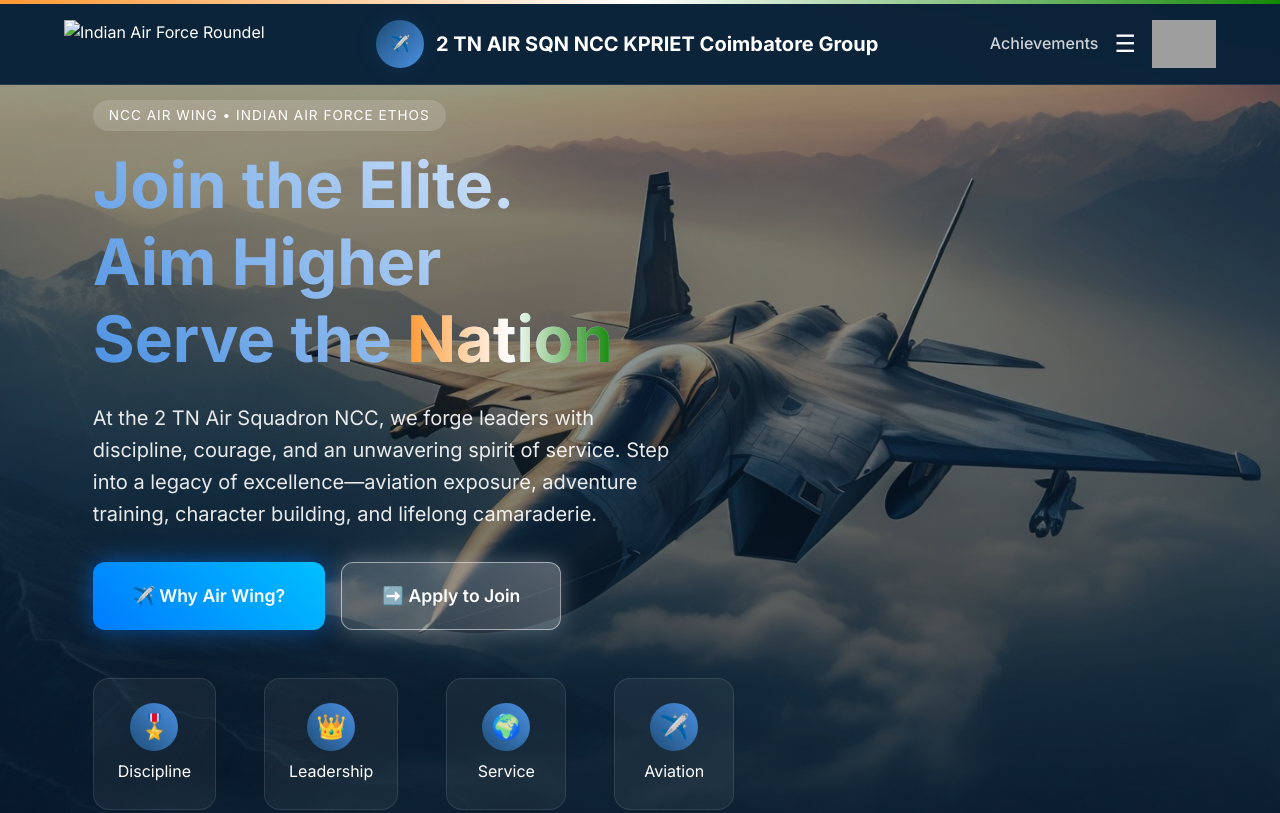
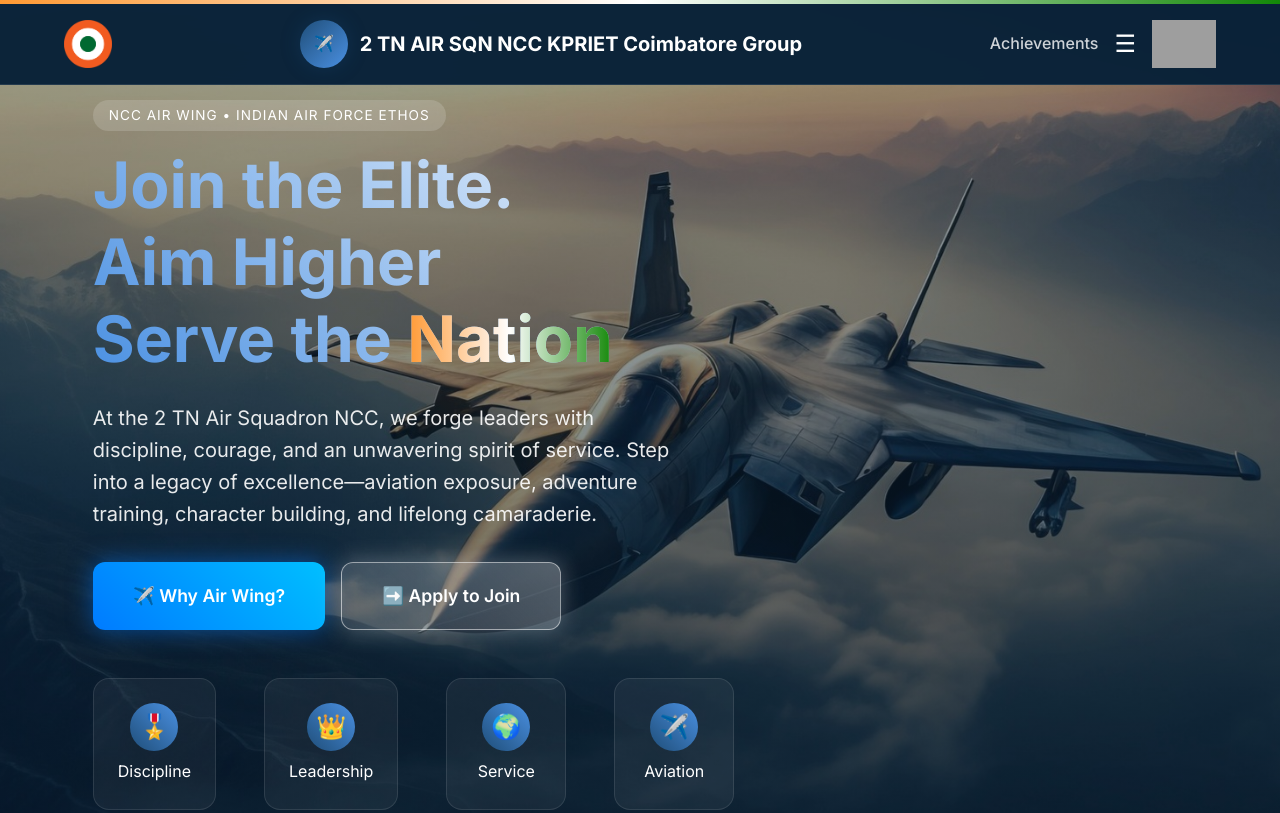
Before and after one commit to kprietairwing/2tnairsqnncc-kpriet, a plain HTML site: page index.html in a window 1280 px wide. Shown: the top 813 px of the page. Drawn offline with Linux system fonts and the light colour scheme; grey boxes are pictures that could not be loaded.

Commit message:
index.html

```diff
--- a/index.html
+++ b/index.html
@@ -883,7 +883,7 @@
     <header class="header">
         <div class="container">
             <nav class="nav">
-                <img url="images/iaf-roundel.png" alt="Indian Air Force Roundel" class="left-insignia">
+                <img src="images/iaf-roundel.png" alt="Indian Air Force Roundel" class="left-insignia">
                 <div class="logo">
                     <div class="logo-icon">✈️</div>
                     <div class="logo-text">
```
